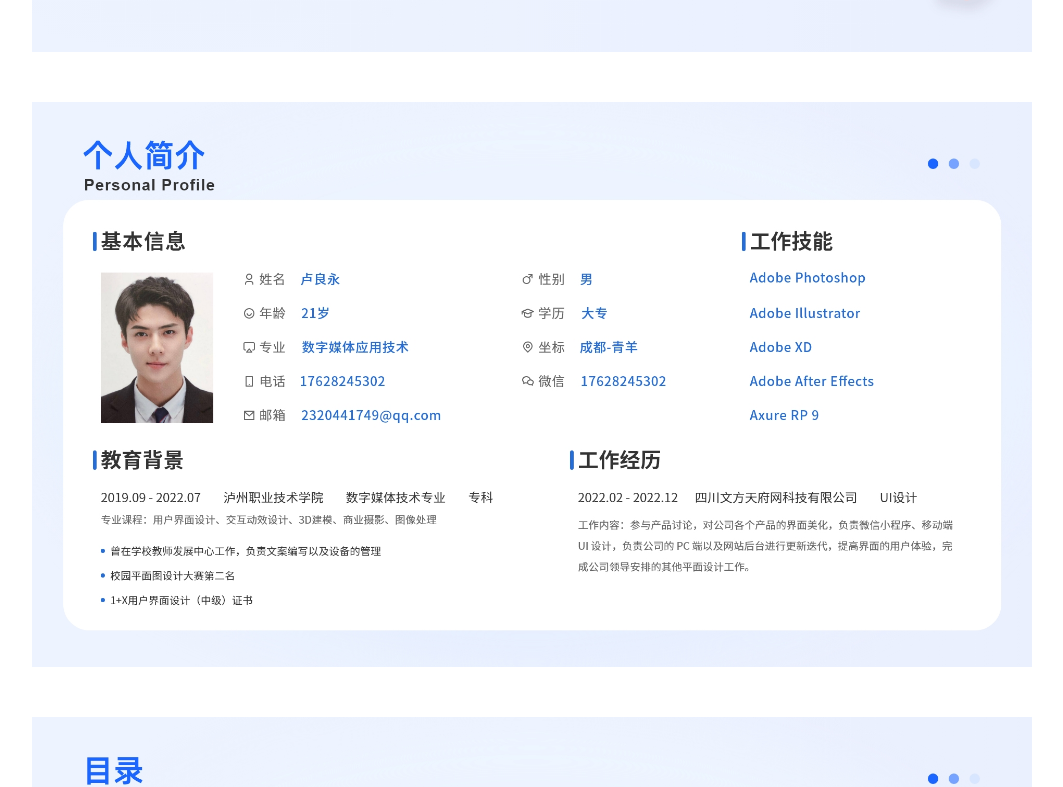
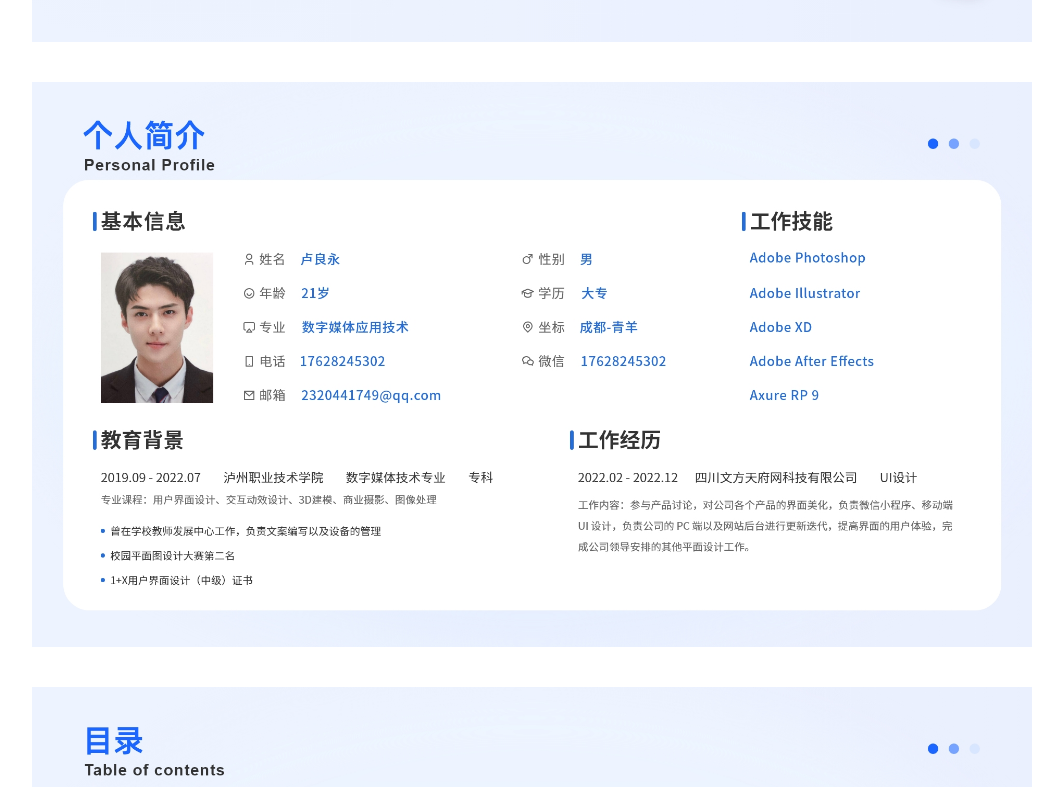
Before and after one commit to luliangyong/luliangyong.github.io, a plain HTML site: page index.html in a window 1280 px wide. Shown: the part 563-1350 px from the top of the page, without its empty margins (108-1171 px from the left). Drawn offline with Linux system fonts and the light colour scheme.

Commit message:
Update index.html

```diff
--- a/index.html
+++ b/index.html
@@ -3,9 +3,13 @@
         <meta charset="utf-8">
         <title>卢良永的个人作品集</title>
         <style>
-            body{width: 1000px;height: auto;margin:0 auto;}
-            .header{width: 1000px;height: 565px; margin-top: 50px; margin-bottom: 50px;}
+            body{width: 1000px;
+                height: auto;
+                margin:0 auto;
+                background-color: rgb(194, 255, 255 0.3);
+            }
 
+            .header{width: 1000px;height: 565px; margin-top: 40px; margin-bottom: 40px;}
         </style>
     </head>
     <body>
```
